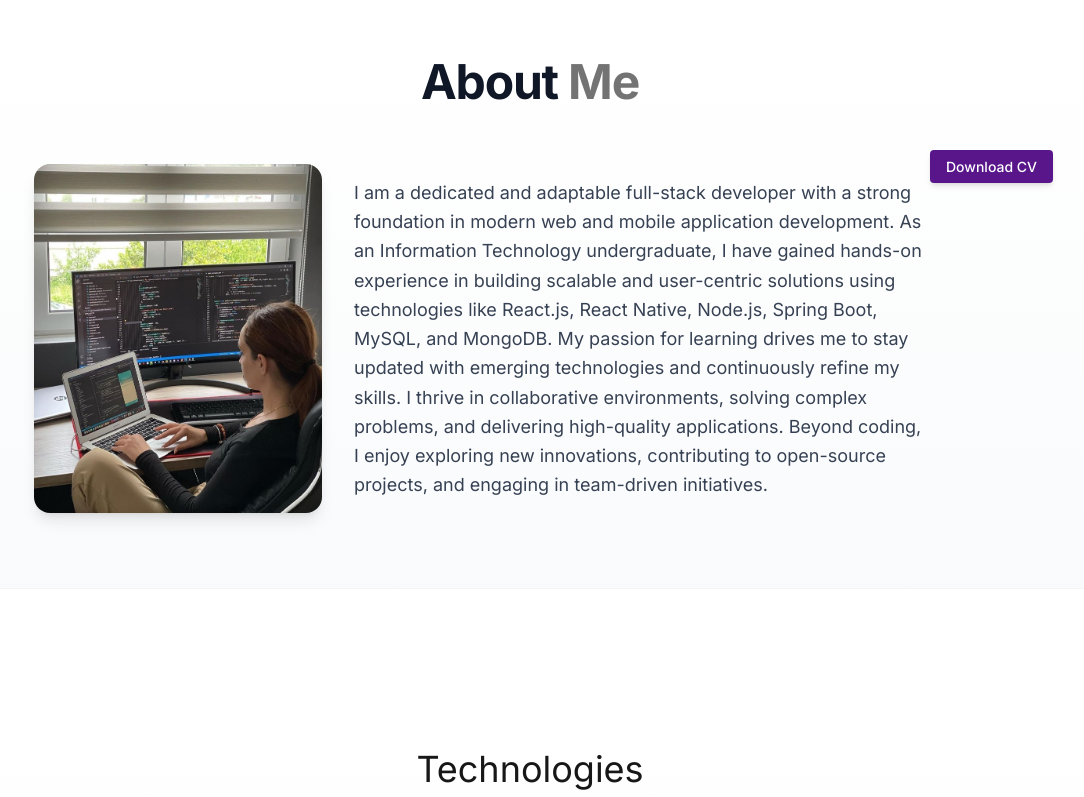
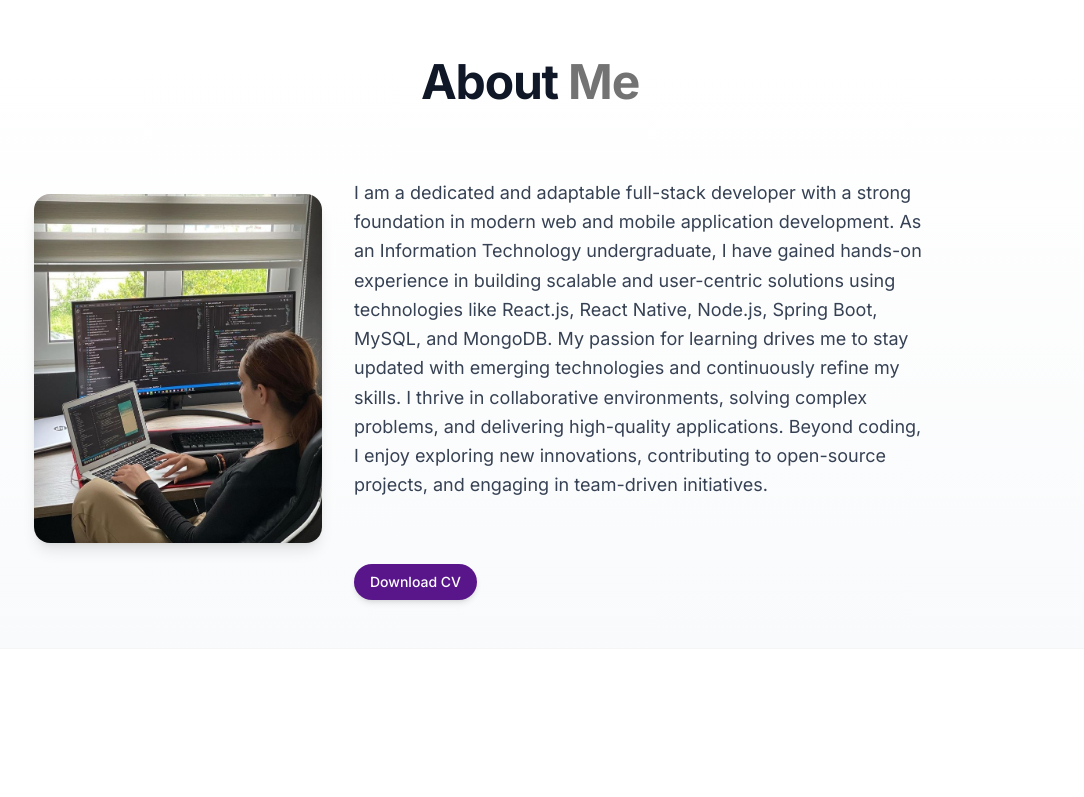
Before and after one commit to Piyumi-Amarasinha/my-portfolio, a React (Vite) app: page / in a window 1280 px wide. Shown: the part 737-1534 px from the top of the page, without its empty margins (110-1194 px from the left). Built offline with nearby package versions, Linux system fonts and the light colour scheme.

Commit message:
CV button styling

```diff
--- a/src/components/About.jsx
+++ b/src/components/About.jsx
@@ -32,16 +32,16 @@ const About = () => {
           transition={{ duration: 0.5 }}
           className="w-full lg:w-2/3"
         >
-          <div className="flex justify-center lg:justify-start">
+          <div className="flex flex-col justify-start">
             <p className="my-4 max-w-xl py-6 text-lg leading-relaxed text-gray-700">
               {ABOUT_TEXT}
             </p>
 
-            <div className="mt-4">
+            <div className="mt-6 flex gap-4">
               <a
                 href="/Piyumi-Amarasingha-SE_CV.pdf"
                 download="My_CV.pdf"
-                className="rounded bg-purple-900 px-4 py-2 text-sm font-medium text-white shadow-md transition duration-300 hover:bg-black"
+                className="rounded-full bg-purple-900 px-4 py-2 text-sm font-medium text-white shadow-md transition duration-300 hover:bg-black"
               >
                 Download CV
               </a>
```
